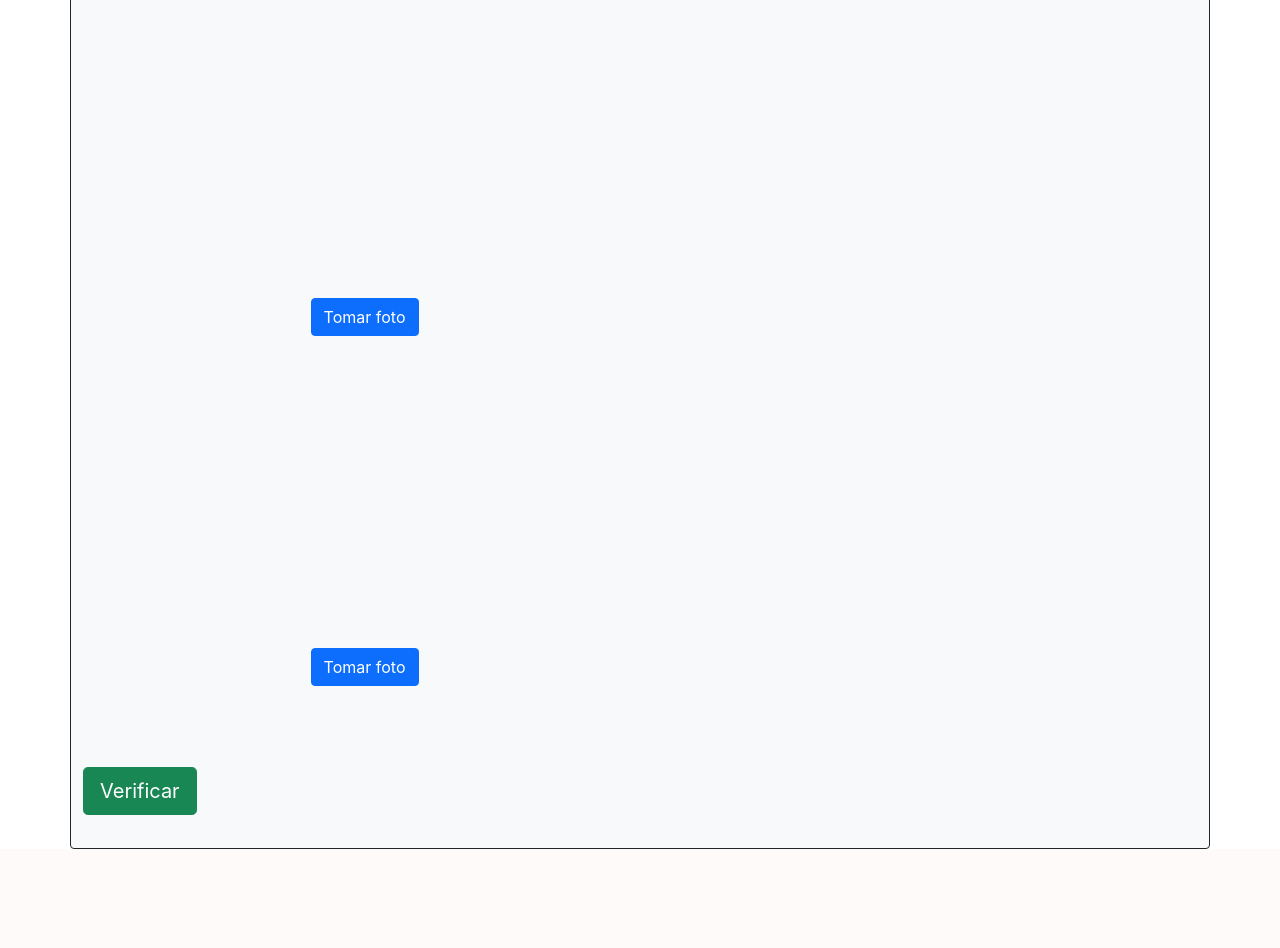
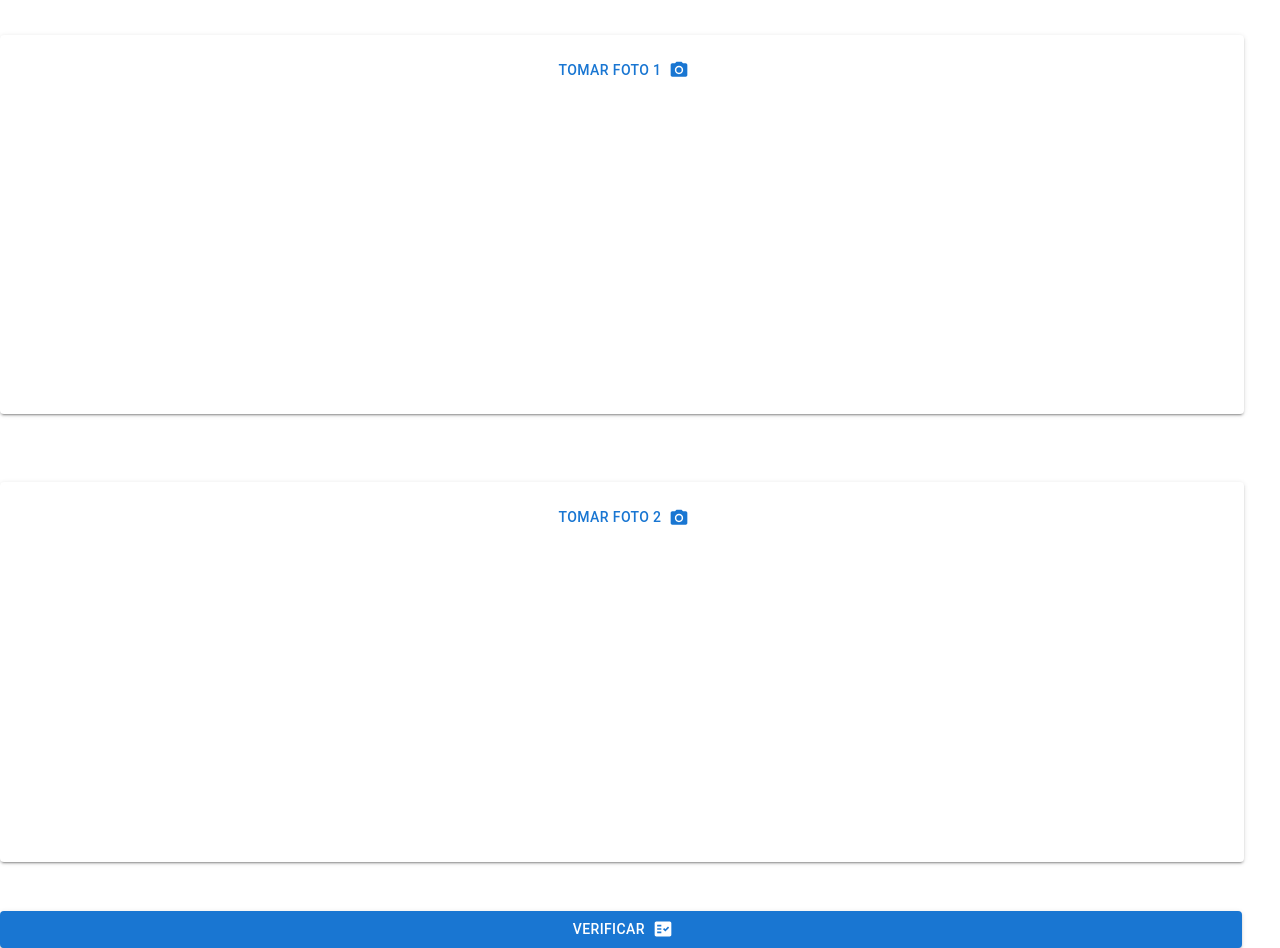
Before and after one commit to IvanArango98/DNA_Analysis, a React (Create React App) app in the folder dna-analysis/: page /webcam in a window 1280 px wide. Shown: the part 680-1628 px from the top of the page. Before the commit the page ends 1529 px from the top, so only its background shows below. Built offline with nearby package versions, Linux system fonts and the light colour scheme; no server answers.

Commit message:
Subirimagenes locales y webCam

```diff
--- a/dna-analysis/src/components/Images/WebCam.js
+++ b/dna-analysis/src/components/Images/WebCam.js
@@ -1,9 +1,13 @@
 import React from "react";
 import Webcam from "react-webcam";
-import { Container, Col, Row, Button } from 'react-bootstrap';
 import $ from "jquery";
 import emailjs from "emailjs-com"
-
+import {Mensajes_Inicio} from '../Mensajes/MensajeInicio'
+import Paper from '@mui/material/Paper';
+import Grid from '@mui/material/Grid';
+import Button_ from '@mui/material/Button';
+import PhotoCameraIcon from '@mui/icons-material/PhotoCamera';
+import FactCheckIcon from '@mui/icons-material/FactCheck';
 
 const WebCampComp = () => {
 
@@ -31,7 +35,7 @@ const WebCampComp = () => {
                     url: "https://somosfamiliares2021.cognitiveservices.azure.com/face/v1.0/detect",
                     contentType: "application/octet-stream",
                     headers: {
-                        'Ocp-Apim-Subscription-Key': '5af66410-c75d-4717-93ee-f8e2a0c5b1d9'
+                        'Ocp-Apim-Subscription-Key': '0a79e9e8648d48559c90d8b99a0ccccd'
                     },
                     processData: false,
                     data: blobData
@@ -85,7 +89,7 @@ const WebCampComp = () => {
     function handleClickVerify() {
         ADN();
         var myHeaders = new Headers();
-        myHeaders.append("Ocp-Apim-Subscription-Key", "91d74c8e362941f9bbce92f931ee40d0");
+        myHeaders.append("Ocp-Apim-Subscription-Key", "0a79e9e8648d48559c90d8b99a0ccccd");
         myHeaders.append("Content-Type", "application/json");
 
         var data = JSON.stringify({ "faceId1": NumeroID_imagen1, "faceId2": NumeroID_imagen2 });
@@ -108,6 +112,7 @@ const WebCampComp = () => {
                 })
             .catch(error => console.log('error', error));
     }
+
 
     function ADN() {
         cargando = true
@@ -193,75 +198,85 @@ const WebCampComp = () => {
 
     return (
         <div>
-            <Container className="border border-dark bg-light rounded">
+            <Grid xs={12} md={12} lg={12}>
                 <br></br>
-                <h3>Tomate dos fotografias</h3>
-                <hr className="bg-dark" />
-                <Row>
-                    <Col>
+                <h3>{Mensajes_Inicio.MensajeImagenWeb}</h3>
+                <hr/>
+
+                <Grid container xs={12} md={12} lg={12} spacing={3}>
+
+                <Grid item xs={12} md={12} lg={12}>
+                <Paper elevation={2}>
+                <hr/>
+                <Button_ onClick={capture} style={{display:"flex",marginLeft:"auto",marginRight:"auto"}}
+                endIcon={<PhotoCameraIcon/>}
+                >{Mensajes_Inicio.TomaFoto1}</Button_>
+                <hr/>
+                <Grid container  spacing={1} style={{display:"flex",marginLeft:"auto",marginRight:"auto"}} >
+                <Grid container  xs={12} md={6} lg={6} item >
                         <Webcam
-                            width="100%"
+                            width="90%"
                             height="100%"
                             audio={false}
                             ref={webcamRef}
                             screenshotFormat="image/jpeg"
                         />
-                    </Col>
-
-                    <Col>
+                        </Grid>
+                        <Grid container  xs={12} md={6} lg={6} item >
                         {imgSrc && (
                             <img
                                 src={imgSrc}
+                                style={{width:"90%"}}
                             />
                         )}
-                    </Col>
-                </Row>
+                        </Grid>
+                        </Grid>
+                        <hr></hr>
+                </Paper>
+                </Grid>
 
-                <Row >
-                    <Col />
-                    <Col>
-                        <Button onClick={capture}>Tomar foto</Button>
-                    </Col>
-                    <Col /><Col /><Col />
-                </Row>
 
-                <hr className="bg-dark" />
+                <hr/>
 
-                <Row>
-                    <Col>
+                <Grid item xs={12} md={12} lg={12}>
+                <Paper elevation={2}>
+                <hr/>
+                <Button_ onClick={capture2} style={{display:"flex",marginLeft:"auto",marginRight:"auto"}}
+                endIcon={<PhotoCameraIcon/>}
+                >{Mensajes_Inicio.TomaFoto2}</Button_>
+                <hr/>
+                <Grid container  spacing={1} style={{display:"flex",marginLeft:"auto",marginRight:"auto"}} >
+                <Grid container  xs={12} md={6} lg={6} item >
                         <Webcam
-                            width="100%"
+                            width="90%"
                             height="100%"
                             audio={false}
                             ref={webcamRef}
                             screenshotFormat="image/jpeg"
                         />
-                    </Col>
-
-                    <Col>
+                        </Grid>
+                        <Grid container  xs={12} md={6} lg={6} item >
                         {imgSrc2 && (
                             <img
                                 src={imgSrc2}
+                                style={{width:"90%"}}
                             />
                         )}
-                    </Col>
-                </Row>
+                        </Grid>
+                        </Grid>
+                        <hr></hr>
+                        </Paper>
+                        </Grid>
 
-                <Row>
-                    <Col />
-                    <Col>
-                        <Button onClick={capture2}>Tomar foto</Button>
-                    </Col>
-                    <Col /><Col /><Col />
-                </Row>
-                <br />
-                <hr className="bg-dark" />
-                <br />
+                </Grid>
+                <hr></hr>
+                <Button_
+                variant="contained"
+                style={{width:"97%"}}
+                endIcon={<FactCheckIcon/>}
+                onClick={() => handleClickVerify()}>Verificar</Button_>
+            </Grid>
 
-                <Button size="lg" block
-                    variant="success" onClick={() => handleClickVerify()}>Verificar</Button>
-                <hr></hr>
-            </Container>
         </div>
     );
 };
--- a/dna-analysis/src/components/Mensajes/MensajeInicio.js
+++ b/dna-analysis/src/components/Mensajes/MensajeInicio.js
@@ -1,7 +1,10 @@
 export const Mensajes_Inicio = {
-    Titulo : "Somos Familiares",
+    Titulo : "¿Somos Familiares?",
     Instrucciones : "Seleccione algúna de las opciones:",
     Imagen1: "Seleccione Imagen 1",
     Imagen2: "Seleccione Imagen 2",
-    MensajeImagen: "Cargar Imágenes locales"
+    MensajeImagen: "Cargar Imágenes locales",
+    MensajeImagenWeb: "Tomese dos fotografías",
+    TomaFoto1: "Tomar Foto 1",
+    TomaFoto2: "Tomar Foto 2"
 }
```
